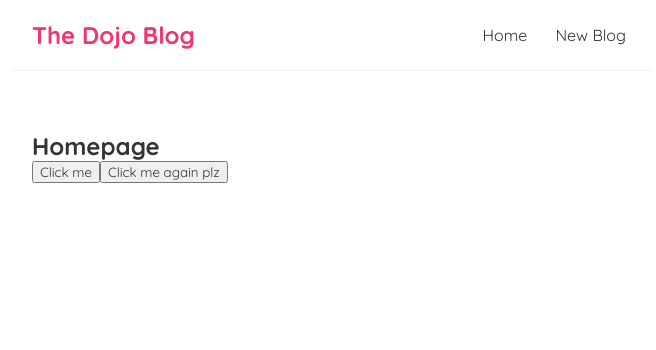
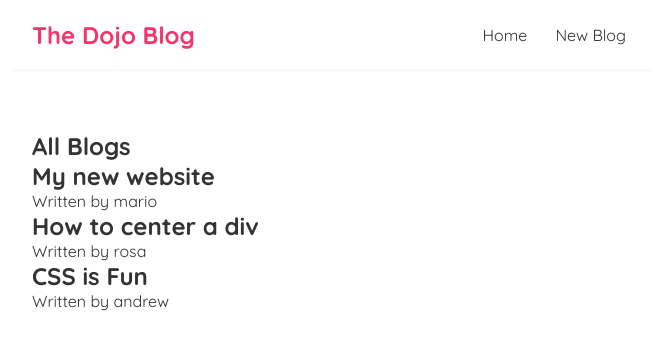
Before and after one commit to rosatiara/learn-react, a React (Create React App) app: page / in a window 1280 px wide. Shown: the top 350 px of the page, without its empty margins (308-964 px from the left). Built offline with nearby package versions, Linux system fonts and the light colour scheme; the HTML template or start-up script is replaced by a standard one.

Commit message:
update Home.js

```diff
--- a/src/Home.js
+++ b/src/Home.js
@@ -1,17 +1,15 @@
+import {useState} from 'react';
+import BlogList from './BlogList';
+
 const Home = () => {
-  const handleClick = () => {
-    console.log("hello there!")
-  }
-
-  const handleClickAgain = (name) => {
-    console.log("well, you again," + name);
-  }
-
+  const [blogs, setBlogs] = useState([
+    {title: "My new website", body: "Lorem ipsum...", author: "mario", id: 1},
+    {title: "How to center a div", body: "Lorem ipsum...", author: "rosa", id: 2},
+    {title: "CSS is Fun", body: "Lorem ipsum...", author: "andrew", id: 3},
+  ])
   return (
     <div className="home">
-      <h2>Homepage</h2>
-      <button onClick={handleClick}>Click me</button>
-      <button onClick={()=>{handleClickAgain("rosa")}}>Click me again plz</button>
+      <BlogList blogs={blogs} title="All Blogs" />
     </div>
    );
 }
```
